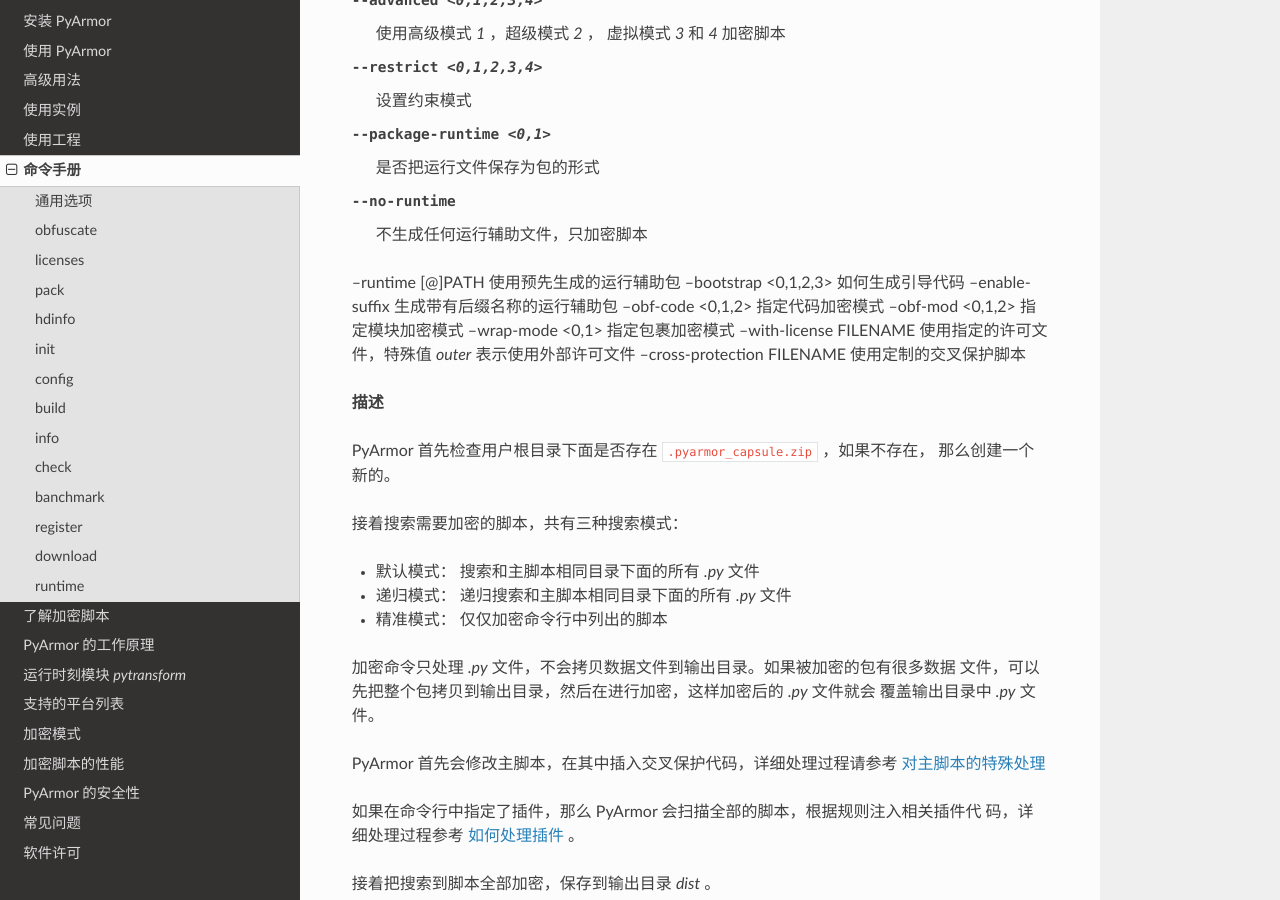
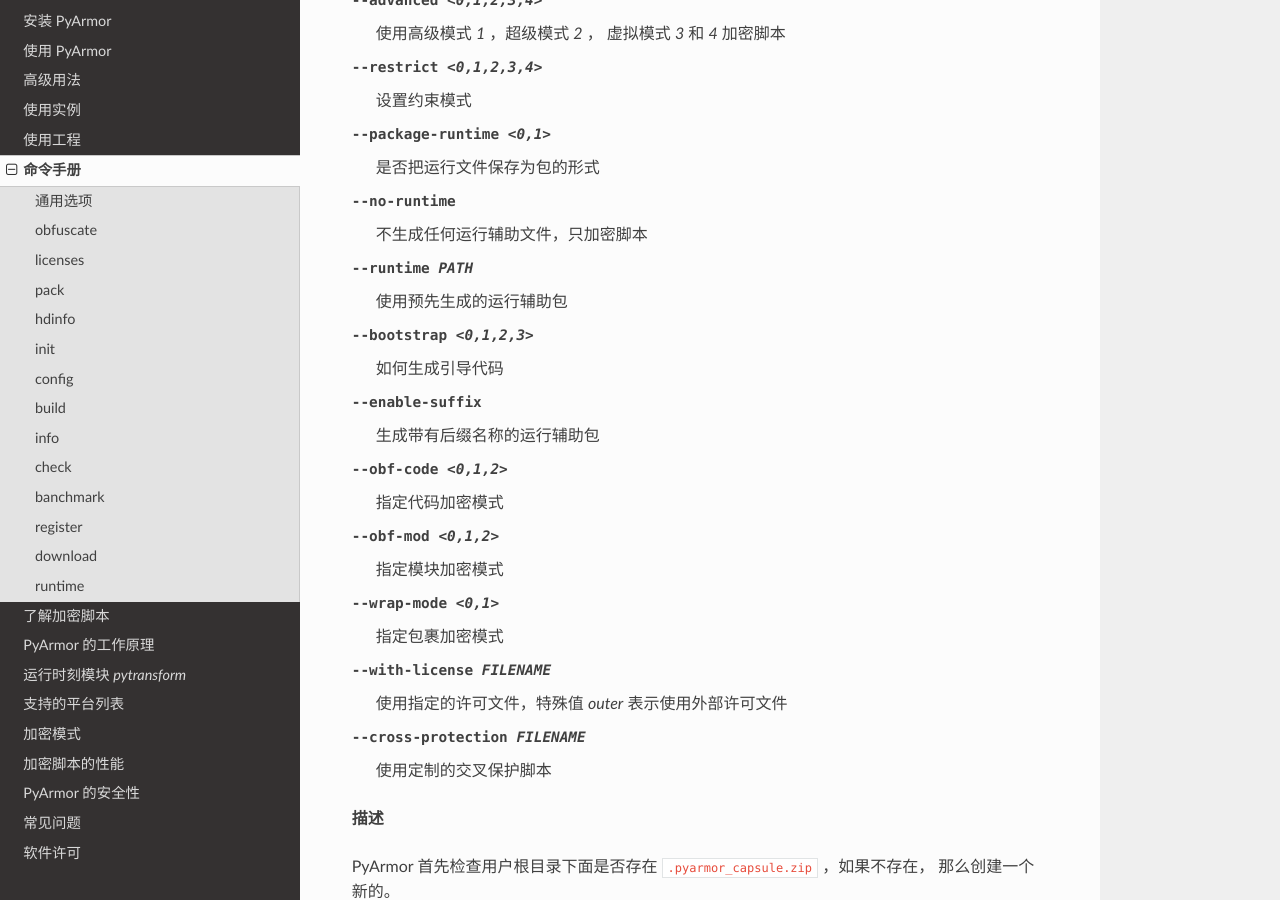
Before and after one commit to dashingsoft/pyarmor-docs-zh, a Sphinx documentation site: the page built from docs/man.rst, in a window 1280 px wide and 900 px high, scrolled down 2860 px. Built offline with Sphinx 7.4.7 and the Read the Docs theme 2.0.0, drawn with Linux system fonts in a browser that asks for light colours; some of the changed text lies outside the part shown.

Commit message:
Fix format error

```diff
--- a/docs/man.rst
+++ b/docs/man.rst
@@ -96,7 +96,7 @@
 --restrict <0,1,2,3,4>          设置约束模式
 --package-runtime <0,1>         是否把运行文件保存为包的形式
 --no-runtime                    不生成任何运行辅助文件，只加密脚本
---runtime [@]PATH               使用预先生成的运行辅助包
+--runtime PATH                  使用预先生成的运行辅助包
 --bootstrap <0,1,2,3>           如何生成引导代码
 --enable-suffix                 生成带有后缀名称的运行辅助包
 --obf-code <0,1,2>              指定代码加密模式
@@ -730,7 +730,7 @@
 -B, --force                     强制加密所有脚本，默认情况只加密上次构建之后修改过的脚本
 -r, --only-runtime              只生成运行依赖文件
 -n, --no-runtime                只加密脚本，不要生成运行依赖文件
---runtime [@]PATH               使用预先生成的运行辅助包
+--runtime PATH                  使用预先生成的运行辅助包
 -O, --output OUTPUT             输出路径，如果设置，那么工程属性里面的输出路径就无效
 --platform NAME                 指定加密脚本的运行平台，仅用于跨平台发布
 --package-runtime <0,1>         是否保存运行文件为包的形式
```
